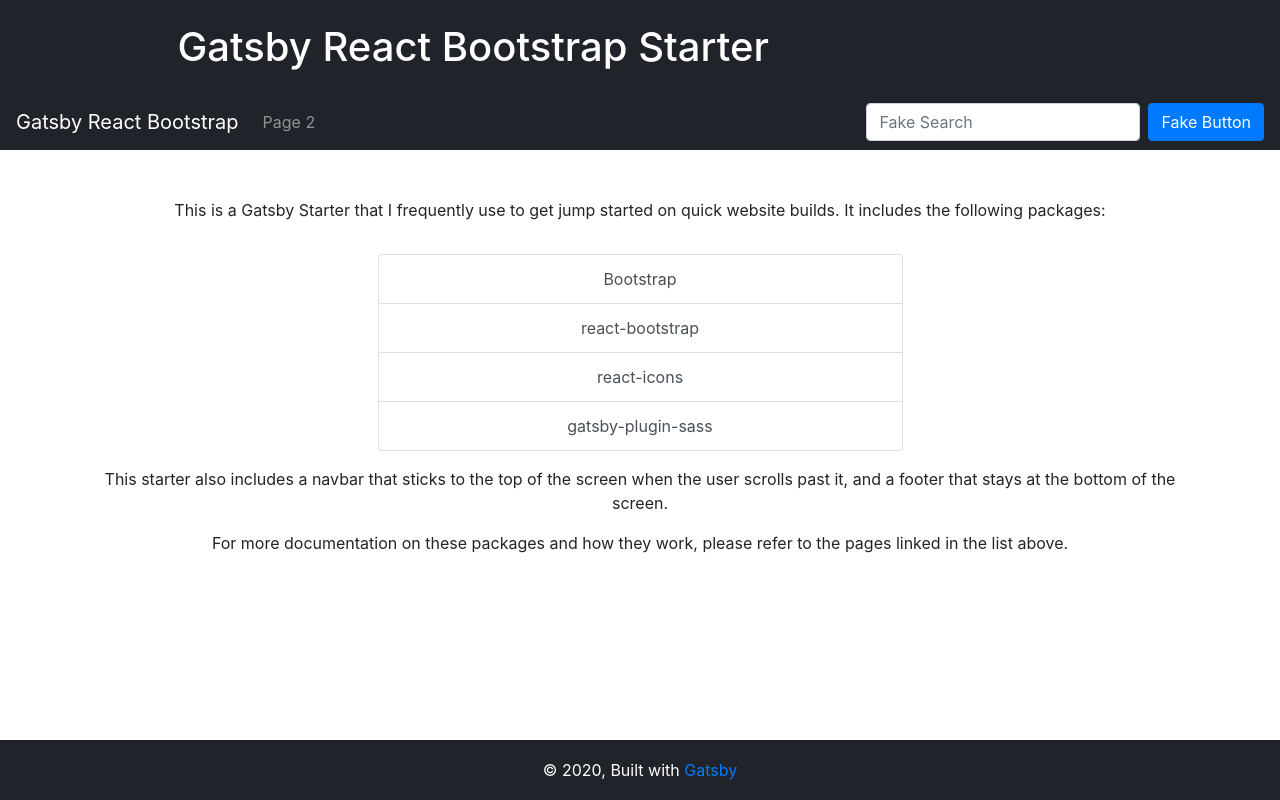
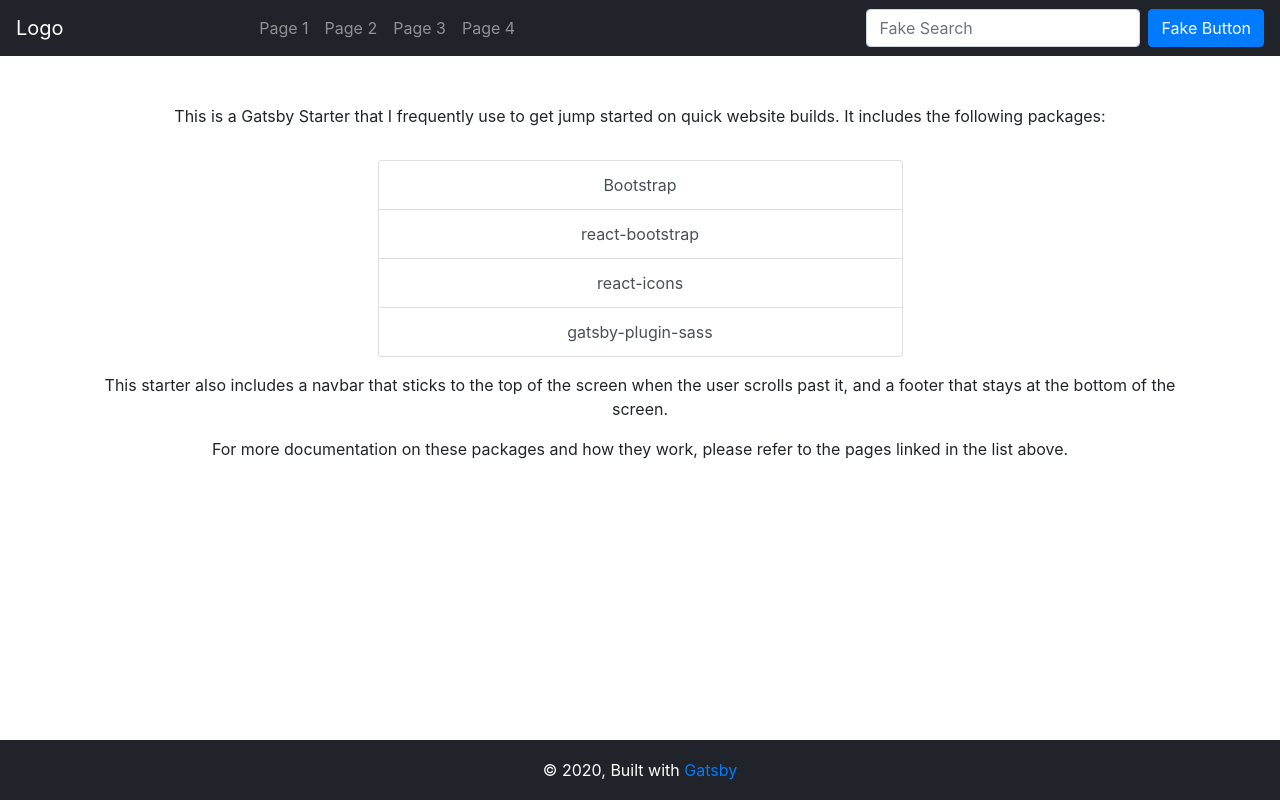
Before and after one commit to afizsavage/Mide-Ice-Cream-SIte, a Gatsby site: page / in a window 1280 px wide. Built offline with nearby package versions, Linux system fonts and the light colour scheme; Gatsby itself is replaced by a stand-in of ours.

Commit message:
header links

```diff
--- a/package.json
+++ b/package.json
@@ -32,6 +32,7 @@
     "react-bootstrap": "^1.3.0",
     "react-dom": "^16.12.0",
     "react-helmet": "^6.1.0",
+    "react-icons": "^3.11.0",
     "typescript": "^2.9.2"
   },
   "devDependencies": {
--- a/src/components/layout.js
+++ b/src/components/layout.js
@@ -10,7 +10,6 @@
 
 import { Container, Row, Col } from "react-bootstrap"
 
-import Header from "./header"
 import Navbar from "./navBar"
 
 const Layout = ({ children, pageInfo }) => (
@@ -27,11 +26,6 @@
     render={data => (
       <>
         <Container fluid className="px-0 main">
-          <Row noGutters className="justify-content-center">
-            <Col>
-              <Header siteTitle={data.site.siteMetadata.title} />
-            </Col>
-          </Row>
           <Navbar pageInfo={pageInfo} />
           <Row noGutters>
             <Col>
--- a/src/components/navBar.js
+++ b/src/components/navBar.js
@@ -1,6 +1,5 @@
 import React from "react"
 import { Link } from "gatsby"
-
 import { Navbar, Nav, Form, FormControl, Button } from "react-bootstrap"
 
 const CustomNavbar = ({ pageInfo }) => {
@@ -10,17 +9,36 @@
       <Navbar variant="dark" expand="lg" id="site-navbar">
         {/* <Container> */}
         <Link to="/" className="link-no-style">
-          <Navbar.Brand as="span">Gatsby React Bootstrap</Navbar.Brand>
+          <Navbar.Brand as="span">Logo</Navbar.Brand>
         </Link>
         <Navbar.Toggle aria-controls="basic-navbar-nav" />
         <Navbar.Collapse id="basic-navbar-nav">
-          <Nav className="mr-auto" activeKey={pageInfo && pageInfo.pageName}>
+          <Nav
+            className="mr-auto ml-auto"
+            activeKey={pageInfo && pageInfo.pageName}
+          >
+            <Link to="/page-2" className="link-no-style">
+              <Nav.Link as="span" eventKey="page-2">
+                Page 1
+              </Nav.Link>
+            </Link>
             <Link to="/page-2" className="link-no-style">
               <Nav.Link as="span" eventKey="page-2">
                 Page 2
               </Nav.Link>
             </Link>
+            <Link to="/page-2" className="link-no-style">
+              <Nav.Link as="span" eventKey="page-2">
+                Page 3
+              </Nav.Link>
+            </Link>
+            <Link to="/page-2" className="link-no-style">
+              <Nav.Link as="span" eventKey="page-2">
+                Page 4
+              </Nav.Link>
+            </Link>
           </Nav>
+
           <Nav className="ml-auto">
             <Form inline onSubmit={e => e.preventDefault()}>
               <Form.Group>
--- a/src/styles/style.scss
+++ b/src/styles/style.scss
@@ -3,3 +3,4 @@
 
 @import "layout";
 @import "navbar";
+@import "searchDD";
```
Also changed, not shown: src/styles/_searchDD.scss (added).
